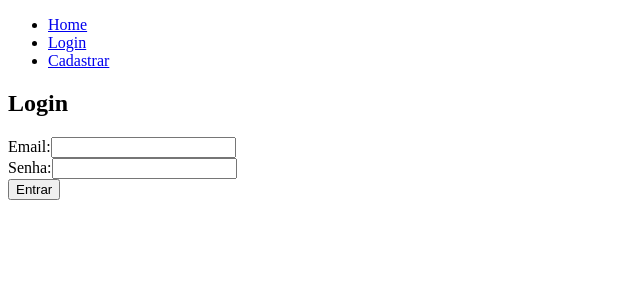
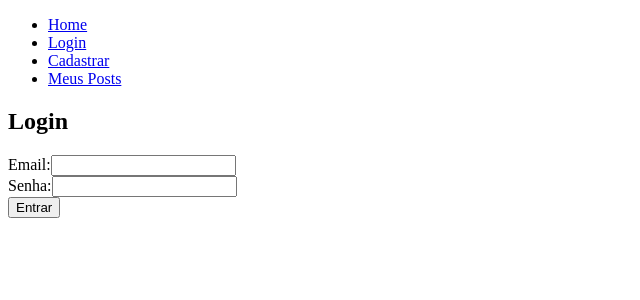
Before and after one commit to caiog19/my-rails-app, a Vue app in the folder front-vue/: page /login in a window 1280 px wide. Shown: the top 300 px of the page, without its empty margins (0-640 px from the left). Built offline with nearby package versions, Linux system fonts and the light colour scheme; sample sign-in values are in the browser's storage.

Commit message:
feat: implementando lógica de aparecer/remover meu perfil conforme token

```diff
--- a/front-vue/src/App.vue
+++ b/front-vue/src/App.vue
@@ -5,6 +5,7 @@
         <li><router-link to="/">Home</router-link></li>
         <li><router-link to="/login">Login</router-link></li>
         <li><router-link to="/register">Cadastrar</router-link></li>
+        <li v-if="eventBus.isAuthenticated"><router-link to="/meus-posts">Meus Posts</router-link></li>
       </ul>
     </nav>
     <router-view />
@@ -12,7 +13,14 @@
 </template>
 
 <script>
+import { eventBus } from './eventBus';
+
 export default {
   name: 'App',
+  setup() {
+    return {
+      eventBus,
+    };
+  },
 };
 </script>
--- a/front-vue/src/components/UserLogin.vue
+++ b/front-vue/src/components/UserLogin.vue
@@ -17,6 +17,7 @@
 
   <script>
   import api from '../services/api';
+  import { eventBus } from '../eventBus';
 
   export default {
     name: 'UserLogin',
@@ -34,6 +35,7 @@
           const response = await api.post('/login', this.credentials);
           alert(response.data.message);
           localStorage.setItem('token', response.data.token);
+          eventBus.updateAuthentication(true);
           this.$router.push('/');
         } catch (error) {
           if (error.response && error.response.data && error.response.data.errors) {
--- a/front-vue/src/components/UserPosts.vue
+++ b/front-vue/src/components/UserPosts.vue
@@ -36,6 +36,7 @@
 
 <script>
 import api from '../services/api';
+import { eventBus } from '../eventBus';
 
 export default {
   name: 'UserPosts',
@@ -120,7 +121,7 @@ export default {
     logout() {
 
       localStorage.removeItem('token');
-
+      eventBus.updateAuthentication(false);
       this.posts = [];
       this.resetForm();
       this.$router.push('/login');
--- /dev/null
+++ b/front-vue/src/eventBus.js
@@ -0,0 +1,8 @@
+import { reactive } from 'vue';
+
+export const eventBus = reactive({
+  isAuthenticated: !!localStorage.getItem('token'),
+  updateAuthentication(isAuthenticated) {
+    this.isAuthenticated = isAuthenticated;
+  },
+});
```
